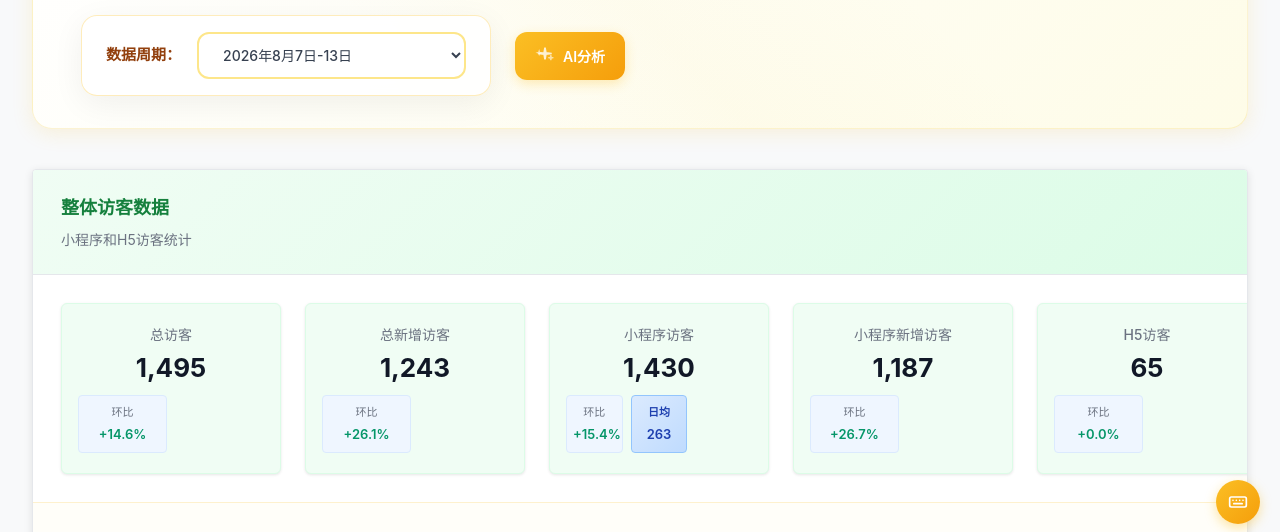
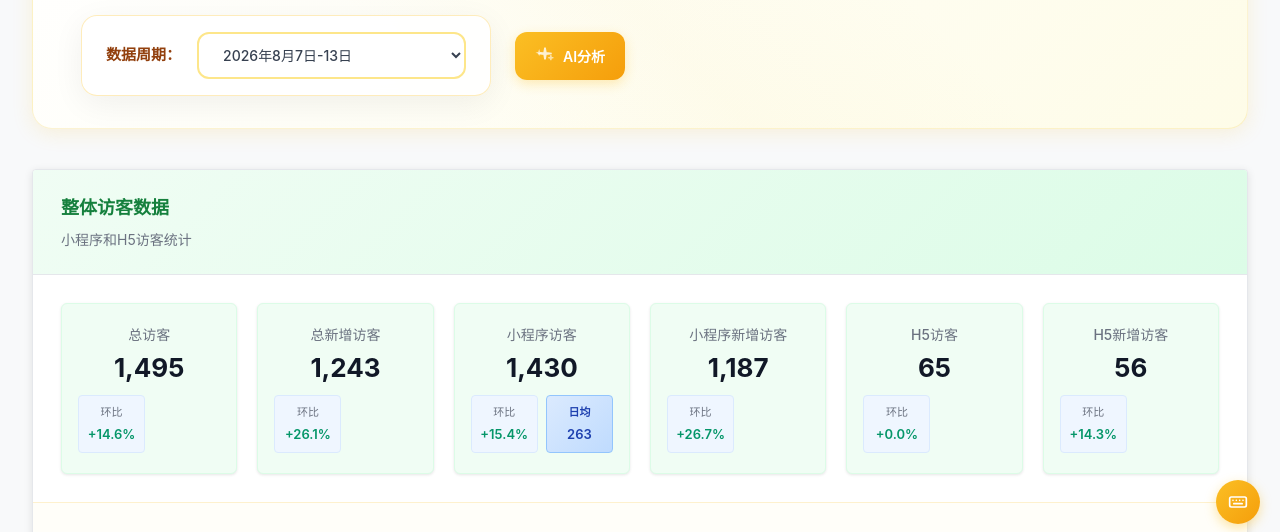
Before and after one commit to aee13131313/Dashboard, a plain HTML site: page index.html in a window 1280 px wide. Both pictures are taken after a click on the tab "智书". Shown: the part 256-788 px from the top of the page. Drawn offline with Linux system fonts and the light colour scheme.

Commit message:
修复智书整体访客6卡片超框: 列模板改 minmax(0,1fr)，去掉220px min-width

```diff
--- a/dashboard.css
+++ b/dashboard.css
@@ -2056,9 +2056,24 @@ gap: 24px;
 padding: 28px;
 }
 
-/* 智书整体访客数据区域：一行显示6个卡片 */
+/* 智书整体访客数据区域：一行显示6个卡片，允许在窄屏下自适应收缩避免溢出 */
 #aibcOverallMetrics {
-grid-template-columns: repeat(6, 1fr);
+grid-template-columns: repeat(6, minmax(0, 1fr));
+gap: 20px;
+}
+
+#aibcOverallMetrics .detail-metric-card {
+min-width: 0;
+}
+
+/* 智书整体访客卡片内部 change 行允许在窄列下收缩，避免文字被截断 */
+#aibcOverallMetrics .detail-metric-changes {
+grid-template-columns: 1fr 1fr;
+}
+
+#aibcOverallMetrics .detail-metric-changes > div {
+min-width: 0;
+overflow: hidden;
 }
 
 #userSection {
--- a/index.html
+++ b/index.html
@@ -7,7 +7,7 @@
     <!-- 外部依赖（defer：不阻塞渲染，按声明顺序执行） -->
     <script src="chart.min.js" defer></script>
     <!-- CSS（优先渲染） -->
-    <link rel="stylesheet" href="dashboard.css?v=16">
+    <link rel="stylesheet" href="dashboard.css?v=17">
 
     <!-- 主题色覆盖 - Logo 黄橙色系 -->
     <style>
```
